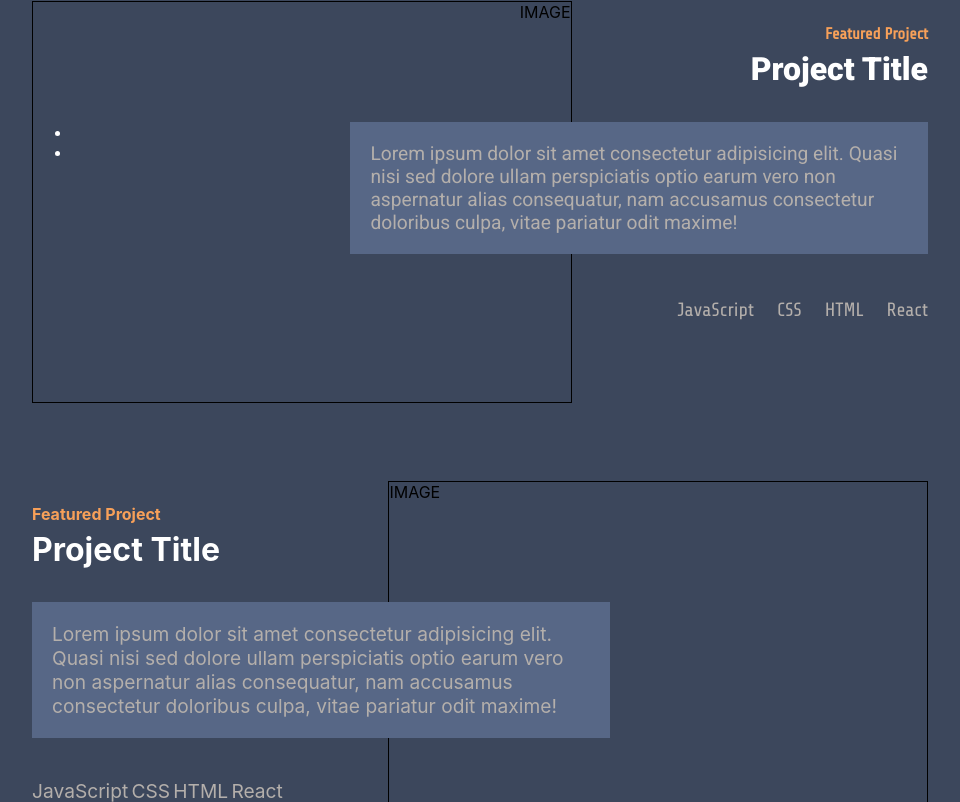
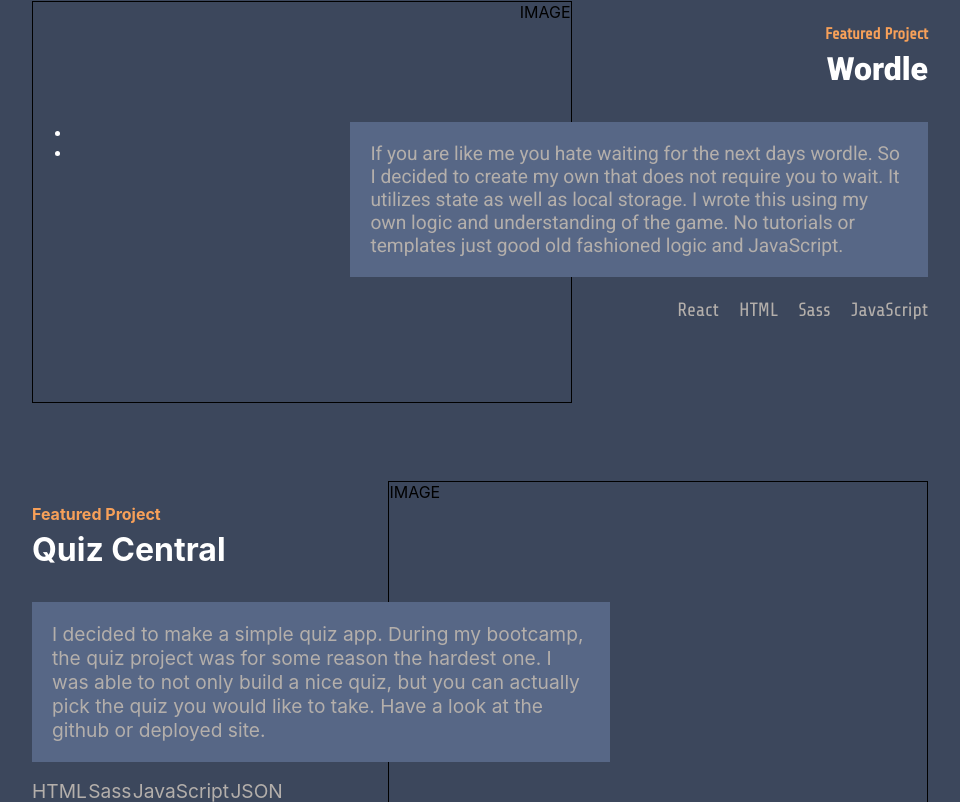
Before and after one commit to mdc-dev/react-portfolio, a React (Create React App) app: page / in a window 1280 px wide. Shown: the part 2618-3420 px from the top of the page, without its empty margins (160-1120 px from the left). Built offline with nearby package versions, Linux system fonts and the light colour scheme.

Commit message:
Added in some projects

```diff
--- a/src/App.js
+++ b/src/App.js
@@ -11,7 +11,6 @@
 import './App.scss';
 
 function App() {
-
   return (
     <div className='App'>
       <Navbar />
--- a/src/components/fourth-page/fourth-page.js
+++ b/src/components/fourth-page/fourth-page.js
@@ -4,14 +4,37 @@
 import ReverseProjectCard from '../reverse-project-card/reverse-card.js';
 
 const PageFour = () => {
+    const projectData = [
+        {
+          name: 'Wordle',
+          description: 'If you are like me you hate waiting for the next days wordle. So I decided to create my own that does not require you to wait. It utilizes state as well as local storage. I wrote this using my own logic and understanding of the game. No tutorials or templates just good old fashioned logic and JavaScript.',
+          languages: ['React', 'HTML', "Sass", "JavaScript"],
+          github: 'https://github.com/mdc-dev/mdc-wordle',
+          deployed: 'https://mdc-wordle.herokuapp.com/',
+        },
+        {
+            name: 'Quiz Central',
+            description: 'I decided to make a simple quiz app. During my bootcamp, the quiz project was for some reason the hardest one. I was able to not only build a nice quiz, but you can actually pick the quiz you would like to take. Have a look at the github or deployed site.',
+            languages: ['HTML', "Sass", "JavaScript", "JSON"],
+            github: 'https://github.com/mdc-dev/timed-quiz',
+            deployed: 'https://mdc-trivia-app.herokuapp.com/',
+          },
+          {
+            name: 'Wordle',
+            description: 'If you are like me you hate waiting for the next days wordle. I was able to recreate the popular NYT game using React. I wrote this using my own logic and understanding of the game. No tutorials or templates just good old fashioned logic and JavaScript.',
+            languages: ['React', 'HTML', "Sass", "JavaScript"],
+            github: 'https://github.com/mdc-dev/mdc-wordle',
+            deployed: 'https://mdc-wordle.herokuapp.com/',
+          }
+      ]
     return (
         <section className="fourth-page" id="portfolio">
             <div className="work-container">
                 <h3 className="my-work">My Work</h3>
                 <div className="work-cont">
-                <ProjectCard />
-                <ReverseProjectCard />
-                <ProjectCard />
+                <ProjectCard cardData={projectData[0]}/>
+                <ReverseProjectCard cardData={projectData[1]}/>
+                <ProjectCard cardData={projectData[2]}/>
                 </div>
 
             </div>
--- a/src/components/project-card/project-card.js
+++ b/src/components/project-card/project-card.js
@@ -1,27 +1,27 @@
 import React from 'react';
 import './project-card.scss';
 
-const ProjectCard = () => {
+const ProjectCard = (props) => {
+    console.log(props)
     return (
         <div className="card-cont">
             <div className="title-cont">
                 <h4>Featured Project</h4>
-                <h5>Project Title</h5>
+                <h5>{props.cardData.name}</h5>
             </div>
             <div className="project-image">IMAGE</div>
-            <div className="project-desc">Lorem ipsum dolor sit amet consectetur adipisicing elit. Quasi nisi sed dolore ullam perspiciatis optio earum vero non aspernatur alias consequatur, nam accusamus consectetur doloribus culpa, vitae pariatur odit maxime!</div>
+            <div className="project-desc">{props.cardData.description}</div>
             <div className="technologies">
                 <ul className="tech-list">
-                    <li className="lang">JavaScript</li>
-                    <li className="lang">CSS</li>
-                    <li className="lang">HTML</li>
-                    <li className="lang">React</li>
+                    {props.cardData.languages.map(tech => {
+                        return <li className="lang">{tech}</li>
+                    })}
                 </ul>
             </div>
             <div className="project-links">
                 <ul>
-                    <li><i className="fa-brands fa-github"></i></li>
-                    <li><i className="fa-solid fa-up-right-from-square size-down"></i></li>
+                    <li><a target="_blank" rel="noopener noreferrer" href={props.cardData.github}><i className="fa-brands fa-github"></i></a></li>
+                    <li><a target="_blank" rel="noopener noreferrer" href={props.cardData.deployed}><i className="fa-solid fa-up-right-from-square size-down"></i></a></li>
                 </ul>
             </div>
         </div>
--- a/src/components/reverse-project-card/reverse-card.js
+++ b/src/components/reverse-project-card/reverse-card.js
@@ -1,27 +1,26 @@
 import React from 'react';
 import './reverse-card.scss';
 
-const ReverseProjectCard = () => {
+const ReverseProjectCard = (props) => {
     return (
         <div className="reverse-card-cont">
             <div className="reverse-title-cont">
                 <h4>Featured Project</h4>
-                <h5>Project Title</h5>
+                <h5>{props.cardData.name}</h5>
             </div>
             <div className="reverse-project-image">IMAGE</div>
-            <div className="reverse-project-desc">Lorem ipsum dolor sit amet consectetur adipisicing elit. Quasi nisi sed dolore ullam perspiciatis optio earum vero non aspernatur alias consequatur, nam accusamus consectetur doloribus culpa, vitae pariatur odit maxime!</div>
+            <div className="reverse-project-desc">{props.cardData.description}</div>
             <div className="reverse-technologies">
                 <ul className="reverse-tech-list">
-                    <li className="reverse-lang">JavaScript</li>
-                    <li className="reverse-lang">CSS</li>
-                    <li className="reverse-lang">HTML</li>
-                    <li className="reverse-lang">React</li>
+                    {props.cardData.languages.map(tech => {
+                        return <li className="lang">{tech}</li>
+                    })}
                 </ul>
             </div>
             <div className="reverse-project-links">
                 <ul>
-                    <li><i className="fa-brands fa-github"></i></li>
-                    <li><i className="fa-solid fa-up-right-from-square size-down"></i></li>
+                     <li><a target="_blank" rel="noopener noreferrer" href={props.cardData.github}><i className="fa-brands fa-github"></i></a></li>
+                    <li><a target="_blank" rel="noopener noreferrer" href={props.cardData.deployed}><i className="fa-solid fa-up-right-from-square size-down"></i></a></li>
                 </ul>
             </div>
         </div>
--- a/src/components/reverse-project-card/reverse-card.scss
+++ b/src/components/reverse-project-card/reverse-card.scss
@@ -120,8 +120,9 @@
             font-size: 12px;
 
             .reverse-tech-list {
-                float: left;
+                float: none;
                 padding-left: 0;
+                margin-left: 20px;
 
                 .reverse-lang {
                     padding-left: 20px;
@@ -142,6 +143,7 @@
                      float: left;
                      padding-right: 20px;
                      color: $orange;
+                     text-decoration: none;
                  }
 
                  .size-down {
```
